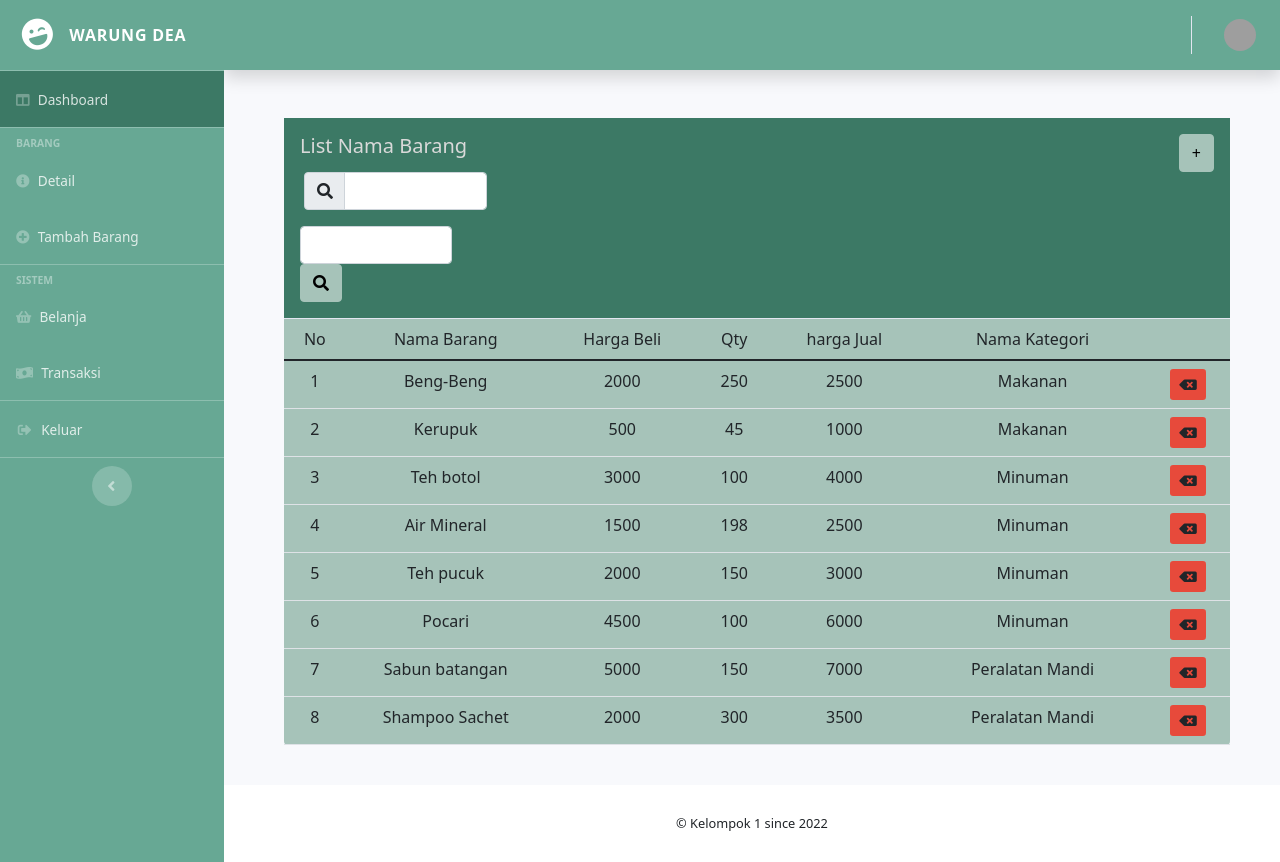
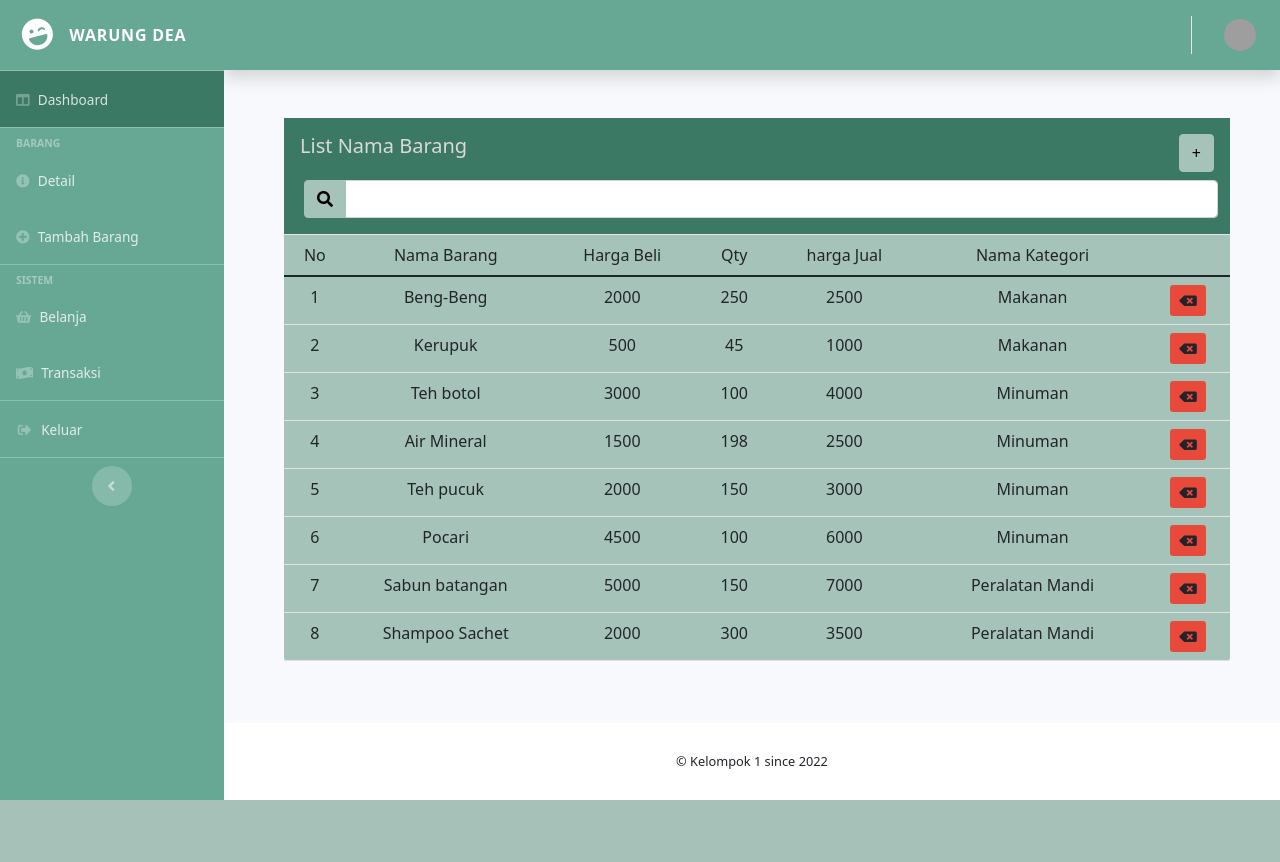
Before and after one commit to aurorazhy/tugaspwl, a CodeIgniter app: page /tugaspwl/index.php/user/search in a window 1280 px wide. After the commit the page ends 800 px from the top, so only its background shows below. Run offline with CodeIgniter, Linux system fonts and the light colour scheme; data comes from the database, SQL or seed files in the repository; data that the repository does not hold is empty; some libraries are stand-ins or nearby versions; grey boxes are pictures that could not be loaded.

Commit message:
done search

```diff
--- a/app/application/controllers/User.php
+++ b/app/application/controllers/User.php
@@ -62,7 +62,6 @@ class User extends CI_Controller
       $data['barang'] = $this->M_barang->getkey($keyword);
       $data['title'] = 'List Barang';
       $data['user'] = $this->db->get_where('user', ['email' => $this->session->userdata('email')])->row_array();
-
 
       $this->load->view('templates/header', $data);
       $this->load->view('templates/sidebar', $data);
--- a/app/application/views/dashboard/sub_barang/tablelist.php
+++ b/app/application/views/dashboard/sub_barang/tablelist.php
@@ -10,21 +10,16 @@
             <div class="col-6 text-right">
                <a href="<?= base_url() . 'user/stokbarang'; ?>" class="btn btn-appcard">+</a>
             </div>
-            <div class="col-11 ml-3 p-0">
-               <div class="input-group mb-3">
-                  <div class="input-group-prepend">
-                     <div class="input-group-text">
-                        <i class="fas fa-search"></i>
-                     </div>
-                  </div>
-                  <input type="text" class="form-control col-2">
-               </div>
+
+            <!-- new -->
+            <?= form_open('user/search') ?>
+            <div class="input-group col-12 ml-1 mt-2 p-0">
+               <button class="btn btn-appcard" type="submit"><i class="fas fa-search"></i></button>
+               <input type="text" name="keyword" class="form-control">
             </div>
+            <?= form_close() ?>
             <div>
-               <?= form_open('user/search') ?>
-               <input type="text" name="keyword" class="form-control col-2">
-               <button type="submit" class="btn btn-appcard"><i class="fas fa-search"></i></button>
-               <?= form_close() ?>
+
             </div>
          </div>
       </div>
```
